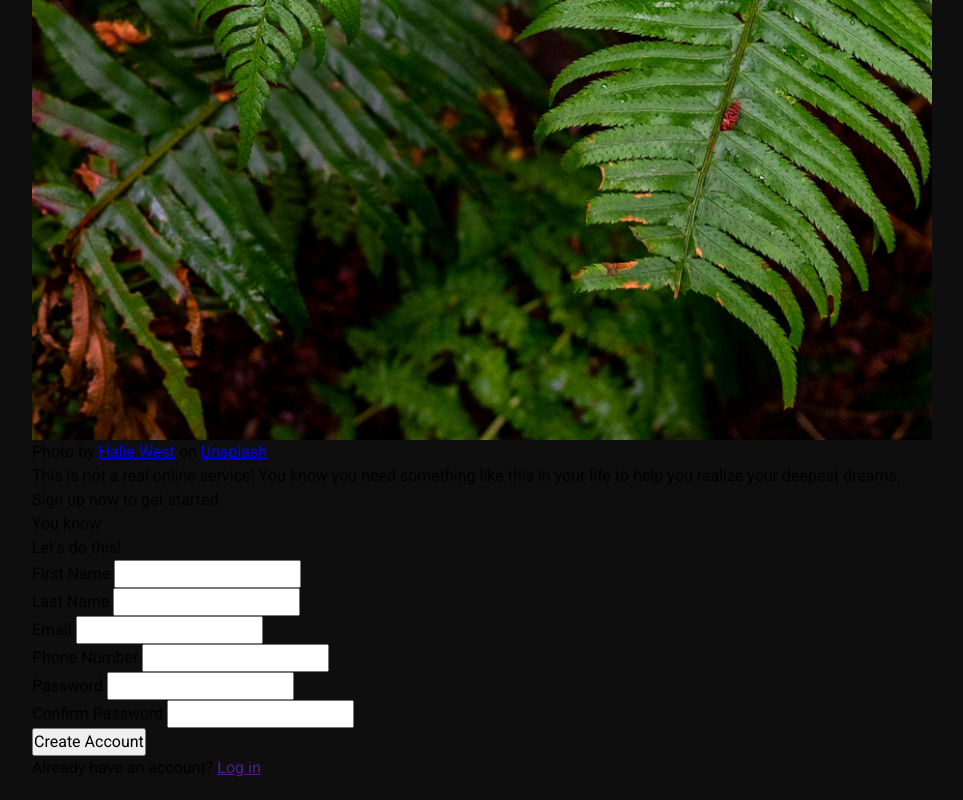
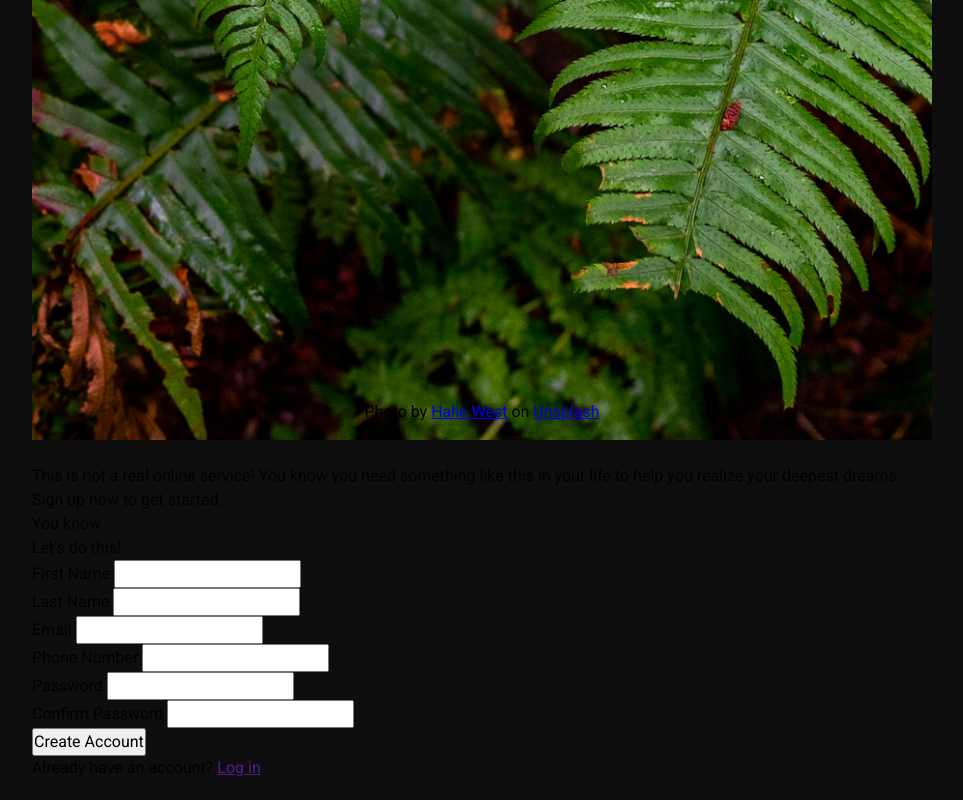
Before and after one commit to aldovizcarra/sign-up-form, a plain HTML site: page index.html in a window 1280 px wide. Shown: the part 930-1730 px from the top of the page, without its empty margins (158-1121 px from the left). Drawn offline with Linux system fonts and the light colour scheme.

Commit message:
Move the img credit line

```diff
--- a/css/styles.css
+++ b/css/styles.css
@@ -86,6 +86,12 @@ body {
 
 .image {
   position: relative;
+  text-align: center;
+}
+
+.img-credit {
+  position: relative;
+  bottom: 40px;
 }
 
 .odin-logo {
```
